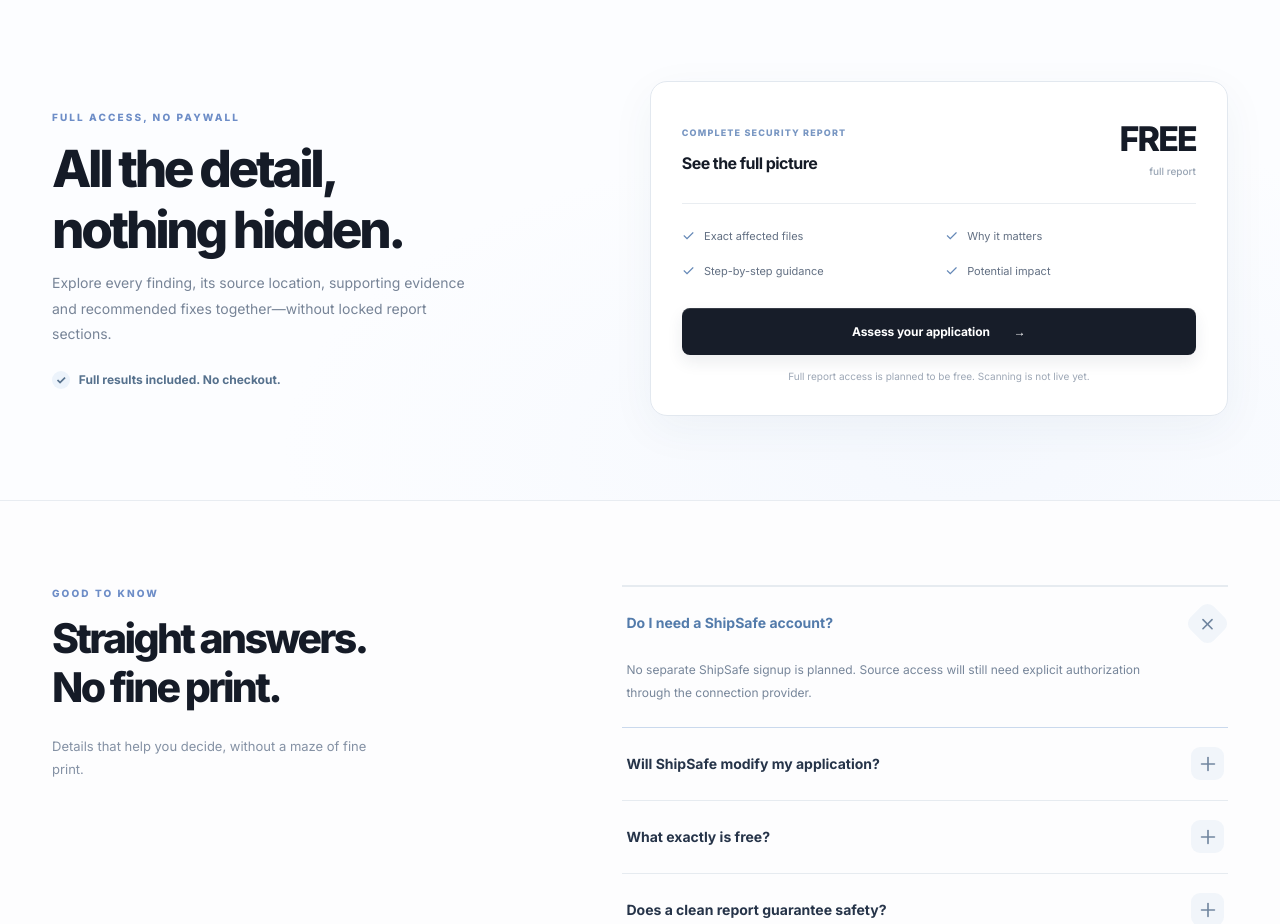
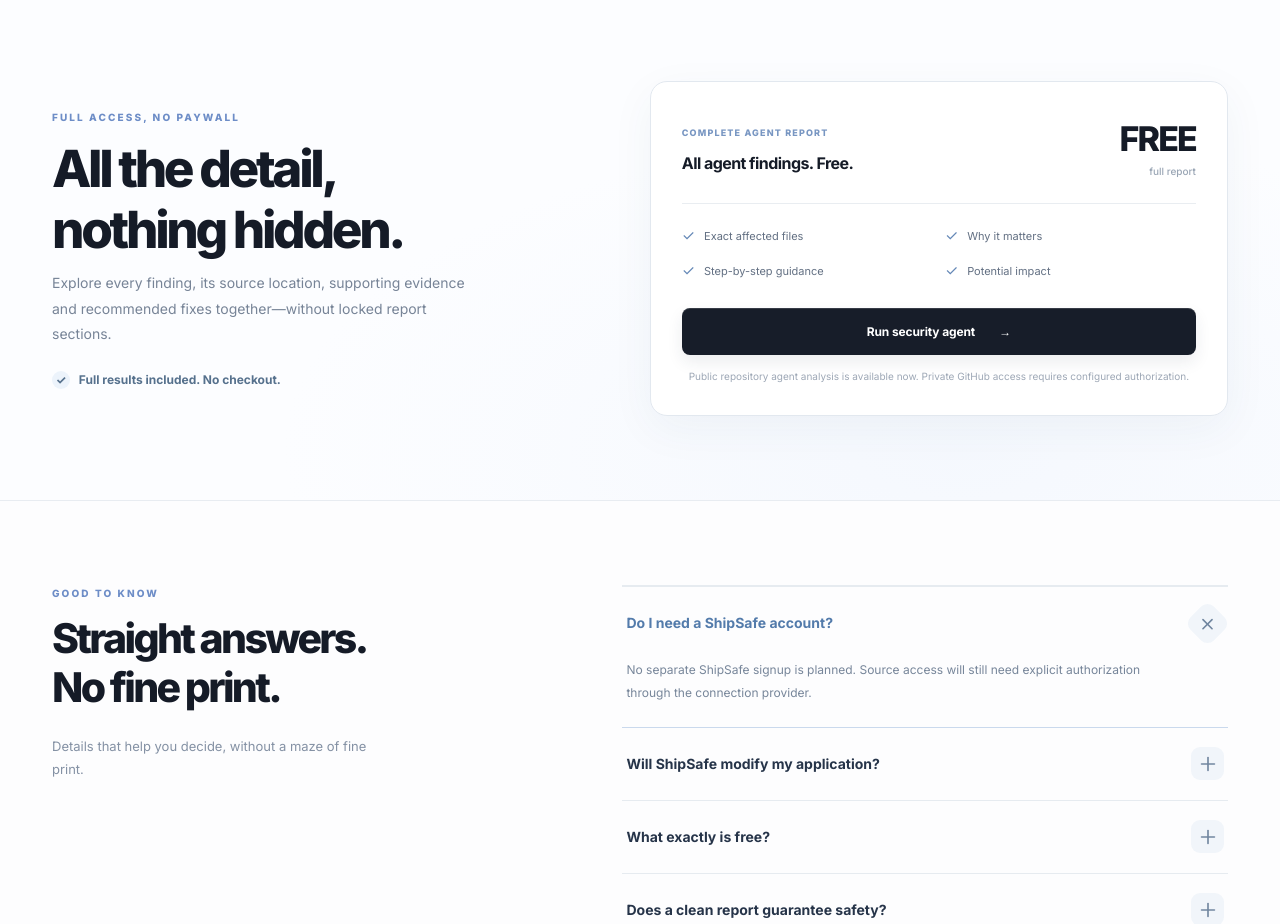
Before and after one commit to helloskyorigin/Safe-sure, a Next.js app: page / in a window 1280 px wide. Shown: the part 3580-4504 px from the top of the page. Built offline with nearby package versions, Linux system fonts and the light colour scheme.

Commit message:
brand: position Secuvora as an on-demand automated security agent

```diff
--- a/components/PricingSection.tsx
+++ b/components/PricingSection.tsx
@@ -32,8 +32,8 @@ export default function PricingSection({ onOpenAssessment }: PricingSectionProps
         <div className="price-card ">
           <div className="price-top">
             <div>
-              <small>COMPLETE SECURITY REPORT</small>
-              <h3>See the full picture</h3>
+              <small>COMPLETE AGENT REPORT</small>
+              <h3>All agent findings. Free.</h3>
             </div>
             <div className="price">
               FREE<span>full report</span>
@@ -60,10 +60,10 @@ export default function PricingSection({ onOpenAssessment }: PricingSectionProps
             data-start
             className="button button-dark price-cta"
           >
-            Assess your application <span aria-hidden="true">→</span>
+            Run security agent <span aria-hidden="true">→</span>
           </a>
           <p className="price-caption">
-            Full report access is planned to be free. Scanning is not live yet.
+            Public repository agent analysis is available now. Private GitHub access requires configured authorization.
           </p>
         </div>
       </div>
```
